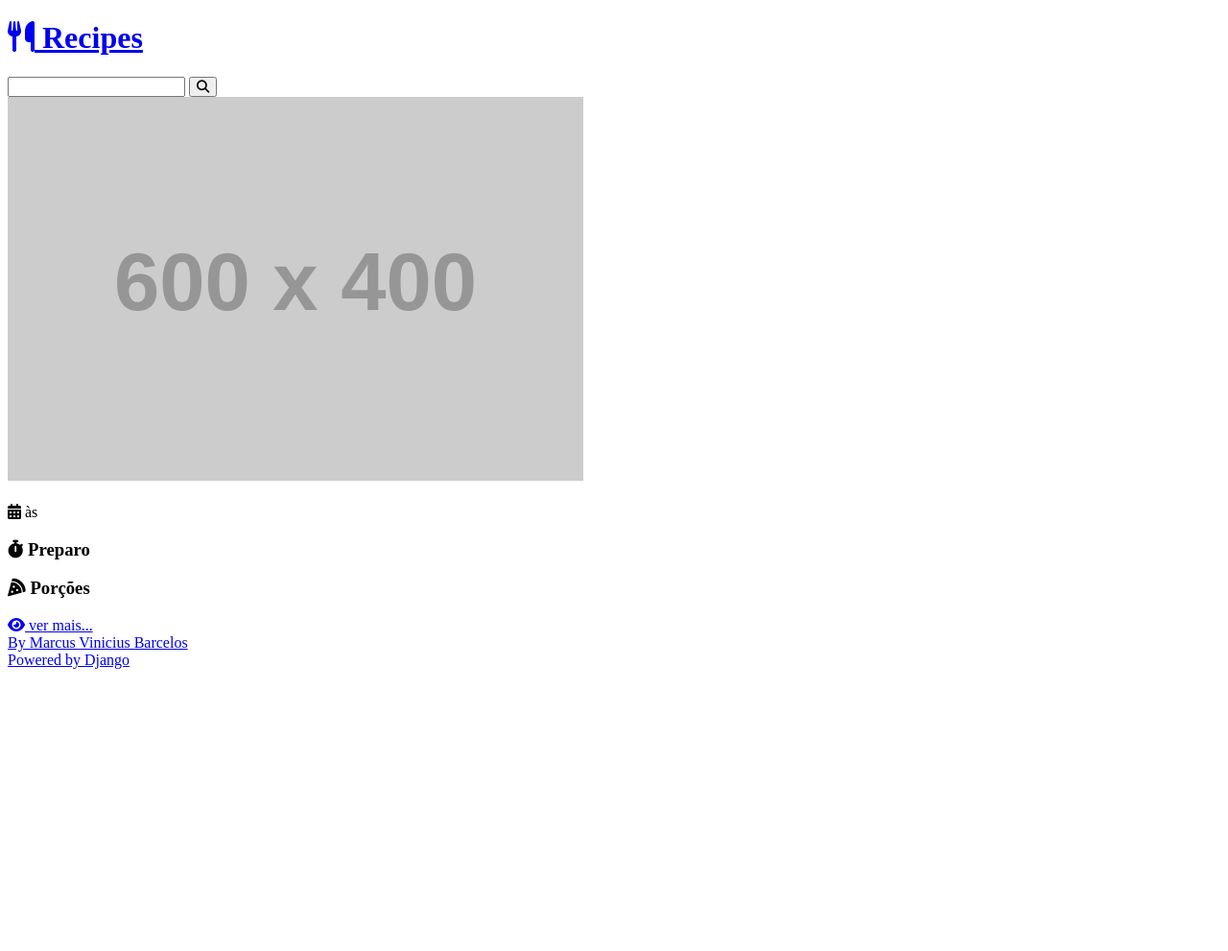
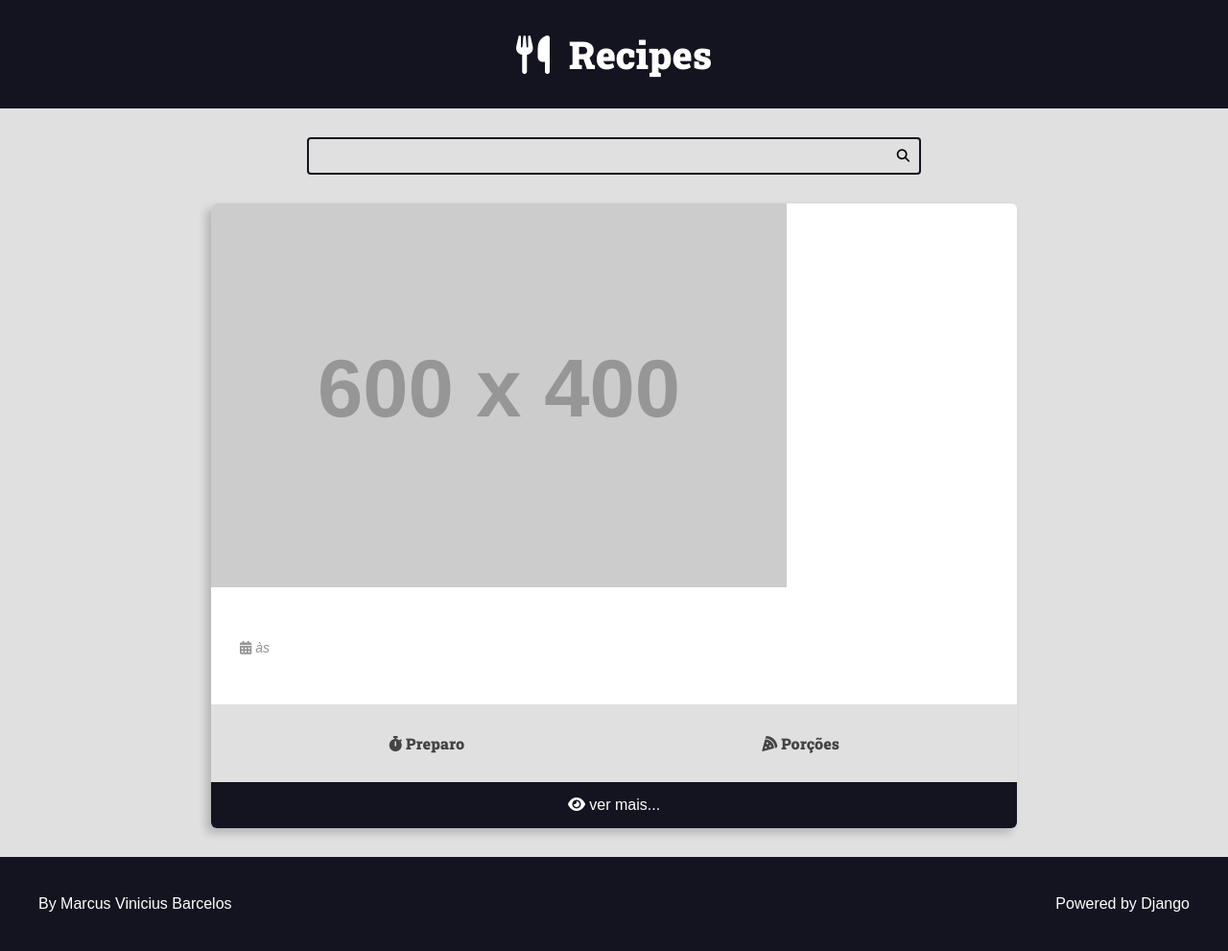
Before and after one commit to MarcusViniciusBarcelos/Project_Recipes, a Django app: template recipes/templates/recipes/pages/recipe-view.html in a window 1280 px wide. Shown: the whole page at 96% size. Before the commit the page ends 697 px from the top, so only its background shows below. Run offline with Django 4.2, Linux system fonts and the light colour scheme; the template is opened without the code that fills it, so the values that code supplies are empty; grey boxes labelled with a size stand in for pictures from a placeholder-image service; some libraries are stand-ins or nearby versions.

Commit message:
finalizando testes do formulario e organizando arquivos

```diff
--- a/authors/views.py
+++ b/authors/views.py
@@ -1,6 +1,7 @@
 from django.contrib import messages
 from django.http import Http404
 from django.shortcuts import redirect, render
+from django.urls import reverse
 
 from .forms import RegisterForm
 
@@ -10,6 +11,7 @@ def register_view(request):
     form = RegisterForm(register_form_data)
     return render(request, 'authors/pages/register_view.html', {
         'form': form,
+        'form_action': reverse('authors:create'),
     })
 
 
@@ -22,7 +24,9 @@ def register_create(request):
     form = RegisterForm(POST)
 
     if form.is_valid():
-        form.save()
+        user = form.save(commit=False)
+        user.set_password(user.password)
+        user.save()
         messages.success(
             request, 'Your user is created successfully, please log in')
 
--- /dev/null
+++ b/base_static/global/css/style.css
@@ -0,0 +1,430 @@
+:root {
+    --color-primary: #269fe6;
+    --color-primary-hover: #2086c2;
+    --color-primary-dark: #13141f;
+    --color-primary-dark-hover: #212336;
+    --color-primary-light: #d4ecfa;
+    --color-primary-light-hover: #bdd8e7;
+
+    --color-white: #fff;
+    --color-black: #000;
+
+    --color-dark-text: #444;
+    --color-info-light: #cce5ff;
+    --color-debug-light: #cce5ff;
+    --color-success-light: #d4edda;
+    --color-alert-light: #fff3cd;
+    --color-warning-light: #fff3cd;
+    --color-error-light: #f8d7da;
+
+    --color-info-dark: #4d86c4;
+    --color-debug-dark: #4d86c4;
+    --color-success-dark: #4a9c5d;
+    --color-alert-dark: #927f40;
+    --color-warning-dark: #927f40;
+    --color-error-dark: #da525d;
+
+    --color-gray-0: #f9f9f9;
+    --color-gray-1: #e0e0e0;
+    --color-gray-2: #c7c7c7;
+    --color-gray-3: #aeaeae;
+    --color-gray-4: #959595;
+    --color-gray-5: #7d7d7d;
+    --color-gray-6: #646464;
+    --color-gray-7: #4b4b4b;
+    --color-gray-8: #323232;
+    --color-gray-9: #191919;
+
+    --font-primary: sans-serif;
+    --font-headings: 'Roboto Slab', serif;
+
+    --spacing-gutter-medium: 3rem;
+    --spacing-gutter-large: 4rem;
+}
+
+* {
+    padding: 0;
+    margin: 0;
+    box-sizing: border-box;
+}
+
+html {
+    font-size: 62.5%;
+}
+
+body {
+    font-size: 1.6rem;
+    font-family: var(--font-primary);
+    background: var(--color-gray-1);
+    color: var(--color-dark-text)
+}
+
+h1,
+h2,
+h3,
+h4,
+h5,
+h6 {
+    font-family: var(--font-headings);
+}
+
+.container {
+    max-width: 144rem;
+    margin: 0 auto;
+    padding: var(--spacing-gutter-medium);
+}
+
+.main-header-container {
+    background: var(--color-primary-dark);
+}
+
+.main-logo {
+    font-size: 4rem;
+    color: var(--color-white);
+    text-decoration: none;
+    display: flex;
+    flex-flow: row nowrap;
+    align-items: center;
+    justify-content: center;
+    width: fit-content;
+    margin: 0 auto;
+}
+
+.main-logo-icon {
+    margin-right: 2rem;
+}
+
+
+.search-form {
+    border: .2rem solid var(--color-primary-dark);
+    max-width: 64rem;
+    margin: 0 auto;
+    border-radius: .4rem;
+    position: relative;
+    transition: all 300ms ease-in-out;
+}
+
+.search-input,
+.search-button {
+    border: none;
+    background: none;
+    outline: none;
+    padding: 1rem;
+    transition: all 300ms ease-in-out;
+}
+
+.search-input {
+    width: 100%;
+    padding-right: 3rem;
+}
+
+.search-button {
+    position: absolute;
+    top: 0;
+    right: 0;
+}
+
+.search-button:focus {
+    outline: 1px solid var(--color-primary);
+    background: rgba(0, 0, 0, .05)
+}
+
+.search-form:focus-within {
+    border-color: var(--color-primary);
+    background: var(--color-white);
+}
+
+.search-form:focus-within .search-button {
+    color: var(--color-primary);
+}
+
+.main-content {
+    padding-top: 0;
+}
+
+.main-content-list {
+    display: grid;
+    grid-template-columns: repeat(auto-fit, minmax(340px, 1fr));
+    gap: var(--spacing-gutter-large);
+}
+
+.recipe {
+    background: var(--color-white);
+    box-shadow: -5px 5px 10px rgba(0, 0, 0, 0.2);
+    transform: scale(1);
+    transition: all 300ms ease-in-out;
+    border-radius: .6rem;
+    overflow: hidden;
+}
+
+.recipe img {
+    max-width: 100%;
+}
+
+.recipe-list-item {
+    max-width: 64rem;
+    height: fit-content;
+}
+
+.recipe-list-item:hover {
+    transform: scale(1.02);
+    box-shadow: -10px 8px 18px rgba(0, 0, 0, 0.25);
+}
+
+.recipe-title-container {
+    padding: var(--spacing-gutter-medium);
+    padding-bottom: 2rem;
+}
+
+.recipe-title-container a {
+    text-decoration: none;
+    color: var(--color-primary-dark);
+}
+
+.recipe-author {
+    padding: 0 var(--spacing-gutter-medium);
+}
+
+.recipe-content {
+    padding: var(--spacing-gutter-medium);
+    padding-top: 2rem;
+}
+
+.recipe-author-item {
+    color: var(--color-gray-4);
+    margin-right: 1rem;
+    font-style: italic;
+    font-size: 1.4rem;
+}
+
+.recipe-author a {
+    color: var(--color-primary);
+    transition: all 300ms ease-in-out;
+    text-decoration: none;
+}
+
+.recipe-author a:hover {
+    color: var(--color-primary-dark);
+}
+
+.recipe-meta-container {
+    display: flex;
+    flex-flow: row wrap;
+    padding: var(--spacing-gutter-medium);
+    background: var(--color-gray-1);
+}
+
+.recipe-meta {
+    display: flex;
+    flex-flow: column nowrap;
+    flex-shrink: 1;
+    flex-grow: 1;
+    text-align: center;
+}
+
+.recipe-meta-title {
+    font-size: 1.6rem;
+}
+
+.recipe-footer a {
+    background: var(--color-primary-dark);
+    display: block;
+    color: var(--color-white);
+    text-decoration: none;
+    text-align: center;
+    padding: 1.5rem var(--spacing-gutter-medium);
+    transition: all 300ms ease-in-out;
+}
+
+.recipe-footer a:hover {
+    filter: brightness(2);
+}
+
+
+.main-content-detail .recipe-list-item {
+    max-width: 84rem;
+    margin: 0 auto;
+}
+
+.main-content-detail .recipe-list-item:hover {
+    transform: scale(1);
+    box-shadow: -5px 5px 15px rgba(0, 0, 0, 0.2);
+}
+
+.preparation-steps {
+    padding: var(--spacing-gutter-medium);
+}
+
+.main-footer {
+    display: flex;
+    align-items: center;
+    justify-content: space-between;
+    background: var(--color-primary-dark);
+    color: var(--color-white);
+    padding: var(--spacing-gutter-large);
+}
+
+.main-footer a {
+    color: var(--color-white);
+    text-decoration: none;
+    transition: all 300ms ease-in-out;
+}
+
+.main-footer a:hover {
+    filter: brightness(.8);
+}
+
+.preparation-steps h1,
+.preparation-steps h2,
+.preparation-steps h3,
+.preparation-steps h4,
+.preparation-steps h5,
+.preparation-steps h6,
+.preparation-steps p,
+.preparation-steps pre {
+    margin: 2rem 0;
+}
+
+.preparation-steps ol,
+.preparation-steps ul {
+    margin: 2rem;
+    padding: 0.2rem;
+}
+
+.pagination {
+    display: flex;
+    align-items: center;
+    justify-content: center;
+}
+
+.pagination-content {
+    display: flex;
+    flex-flow: row wrap;
+    gap: 1rem 0.5rem;
+}
+
+.pagination .page-item {
+    background: var(--color-gray-3);
+    padding: 0.5rem 1rem;
+}
+
+.pagination .page-link {
+    text-decoration: none;
+    background: var(--color-primary);
+    color: var(--color-white);
+}
+
+.pagination .page-current {
+    background: var(--color-primary-dark);
+}
+
+/* Forms */
+
+
+.form-content {
+    max-width: 64rem;
+    margin: 0 auto;
+    margin-bottom: var(--spacing-gutter-medium);
+}
+
+.form-content label, .form-content .help-text, .errorlist{
+    display: block;
+    margin: .5rem 0;
+    font-size: 1.5rem;
+    list-style-type: none;
+}
+
+.errorlist {
+    color: var(--color-error-dark);
+}
+
+.form-content input {
+    width: 100%;
+    padding: 1rem;
+    border-radius: .4rem;
+    border: 1px solid var(--color-primary-dark);
+}
+
+.form-content-grid {
+    display: grid;
+    grid-template-columns: repeat(auto-fit, minmax(30rem, 1fr));
+    gap: calc(var(--spacing-gutter-medium) / 2) var(--spacing-gutter-medium);
+}
+
+.form-content button {
+    padding: 1rem 2rem;
+    border: none;
+    background: var(--color-primary-dark);
+    color: var(--color-white);
+}
+
+
+/* Messages */
+.messages-container {
+    display: flex;
+    flex-flow: column nowrap;
+    gap: calc(var(--spacing-gutter-medium) / 2);
+}
+
+.message {
+    padding: 1rem;
+    border-radius: 4px;
+    border: 1px solid var(--color-dark-text);
+    background: var(--color-gray-2);
+    color: var(--color-dark-text);
+  }
+
+  .message-error {
+    border: 1px solid var(--color-error-dark);
+    background: var(--color-error-light);
+    color: var(--color-error-dark);
+  }
+
+  .message-success {
+    border: 1px solid var(--color-success-dark);
+    background: var(--color-success-light);
+    color: var(--color-success-dark);
+  }
+
+  .message-warning {
+    border: 1px solid var(--color-warning-dark);
+    background: var(--color-warning-light);
+    color: var(--color-warning-dark);
+  }
+
+  .message-alert {
+    border: 1px solid var(--color-alert-dark);
+    background: var(--color-alert-light);
+    color: var(--color-alert-dark);
+  }
+
+  .message-info {
+    border: 1px solid var(--color-info-dark);
+    background: var(--color-info-light);
+    color: var(--color-info-dark);
+  }
+
+  .message-debug {
+    border: 1px solid var(--color-debug-dark);
+    background: var(--color-debug-light);
+    color: var(--color-debug-dark);
+  }
+
+/* Generics */
+
+.center {
+    text-align: center;
+}
+
+.m-x {
+    margin:0 var(--spacing-gutter-medium)
+}
+.m-y {
+    margin: var(--spacing-gutter-medium) 0
+}
+
+@media (max-width:600px) {
+    .main-content-list, .form-content-grid {
+        grid-template-columns: repeat(auto-fit, minmax(100%, 1fr));
+    }
+}
--- a/base_templates/global/base.html
+++ b/base_templates/global/base.html
@@ -2,20 +2,20 @@
 <html lang="pt-BR">
 
 <head>
-{% include "recipes/partials/head.html" %}
+{% include "global/partials/head.html" %}
 <title>{% block title %}{% endblock title %} Recipes</title>
 </head>
 
 <body>
-    {% include "recipes/partials/header.html" %}
-    {% include "recipes/partials/search.html" %}
+    {% include "global/partials/header.html" %}
+    {% include "global/partials/search.html" %}
 
     <main class="main-content">
         {% block content %}{% endblock content %}
-        {% include 'recipes/partials/pagination.html' %}
+        {% include 'global/partials/pagination.html' %}
 
     </main>
-    {% include 'recipes/partials/footer.html' %}
+    {% include 'global/partials/footer.html' %}
 </body>
 
 </html>
--- a/recipes/templates/recipes/partials/head.html
+++ b/base_templates/global/partials/head.html
@@ -10,5 +10,5 @@
 <link rel="preconnect" href="https://fonts.gstatic.com" crossorigin>
 <link href="https://fonts.googleapis.com/css2?family=Roboto+Slab:wght@900&display=swap" rel="stylesheet">
 
-<link rel="stylesheet" href="{% static 'recipes/css/style.css' %}">
+<link rel="stylesheet" href="{% static 'global/css/style.css' %}">
 <link rel="stylesheet" href="{% static 'global/css/global-style.css' %}">
--- a/recipes/templates/recipes/pages/home.html
+++ b/recipes/templates/recipes/pages/home.html
@@ -2,7 +2,7 @@
 {% block title %}Home |{% endblock title %}
 
 {% block content %}
-    {% include "recipes/partials/message.html" %}
+    {% include "global/partials/message.html" %}
     <div class="main-content container main-content-list">
         {% for recipe in recipes %}
             {% include "recipes/partials/recipe.html" %}
```
Also changed, not shown: authors/forms.py (+11 -0 lines), authors/templates/authors/pages/register_view.html (+2 -33 lines), authors/tests/test_author_register_form.py (+17 -0 lines), base_templates/global/partials/form.html (added, +33 -0 lines), base_templates/global/partials/footer.html (renamed from recipes/templates/recipes/partials/footer.html), base_templates/global/partials/header.html (renamed from recipes/templates/recipes/partials/header.html), base_templates/global/partials/message.html (renamed from recipes/templates/recipes/partials/message.html), base_templates/global/partials/pagination.html (renamed from recipes/templates/recipes/partials/pagination.html), base_templates/global/partials/search.html (renamed from recipes/templates/recipes/partials/search.html).
